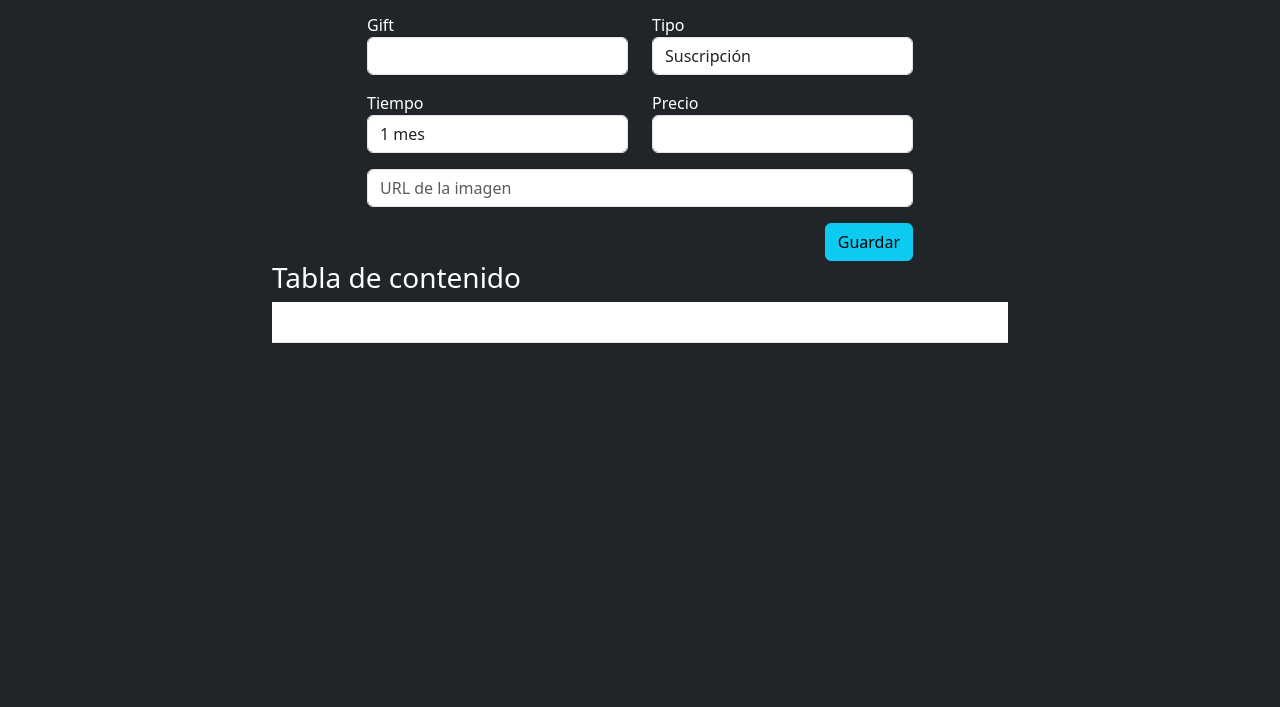
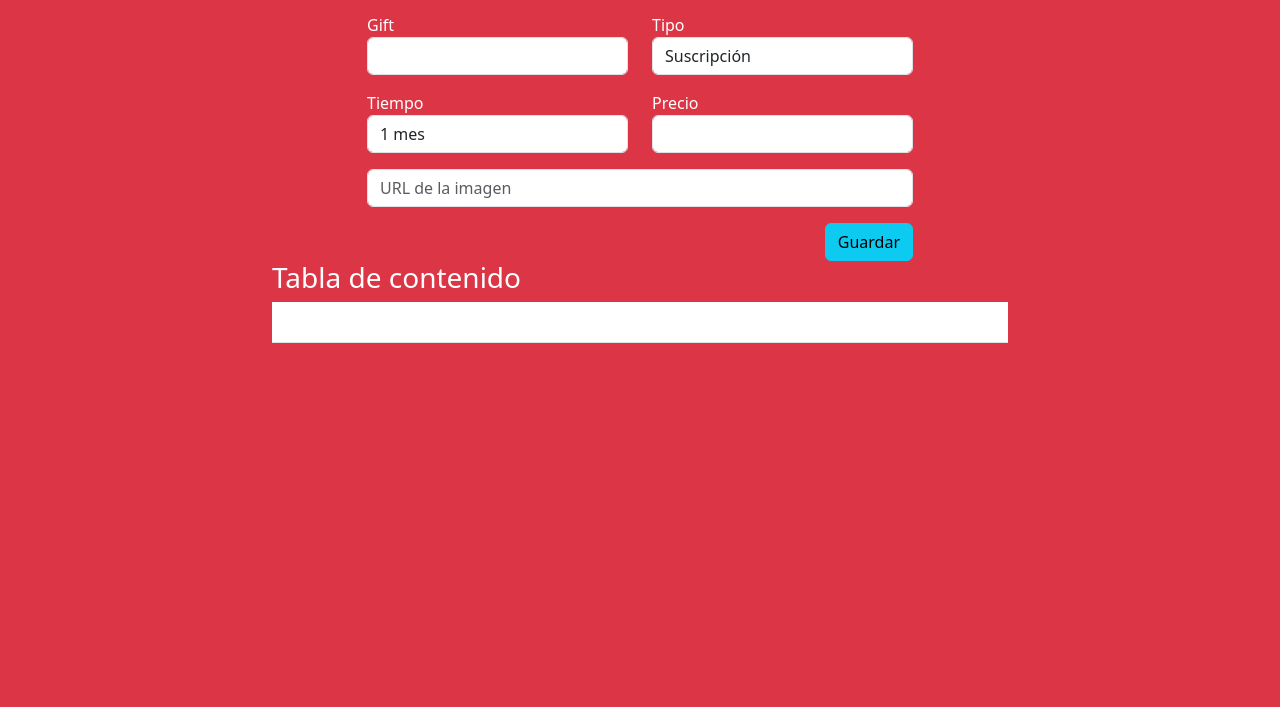
Before and after one commit to emersonxinay/Dom_CRUD_JS, a plain HTML site: page index.html in a window 1280 px wide. Shown: the part 93-800 px from the top of the page. Drawn offline with nearby package versions, Linux system fonts and the light colour scheme.

Commit message:
fix color2

```diff
--- a/index.html
+++ b/index.html
@@ -9,15 +9,15 @@
     integrity="sha384-GLhlTQ8iRABdZLl6O3oVMWSktQOp6b7In1Zl3/Jr59b6EGGoI1aFkw7cmDA6j6gD" crossorigin="anonymous" />
 </head>
 
-<body class="bg-dark text-white">
+<body class="bg-danger text-white">
   <div class="container">
     <div class="row bg-primary">
       <div class="col">
         <h1 class="text-center">Administración</h1>
       </div>
     </div>
-    <div class="row">
-      <div class="col-12 col-md-6 offset-md-3">
+    <div class="row  ">
+      <div class="col-12 col-md-6 offset-md-3 ">
         <h3>Agregar nueva Gift Card</h3>
         <form id="formGift">
           <div class="row mt-3">
```
Also changed, not shown: 1 other file.
